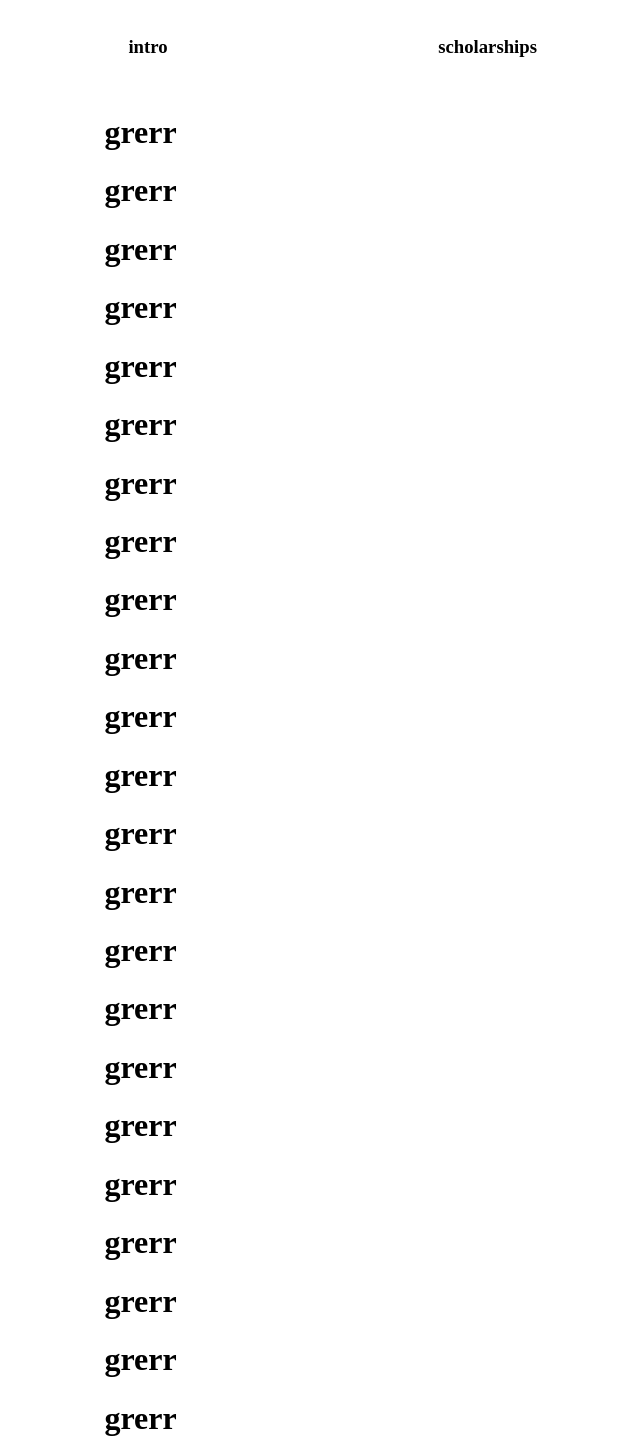
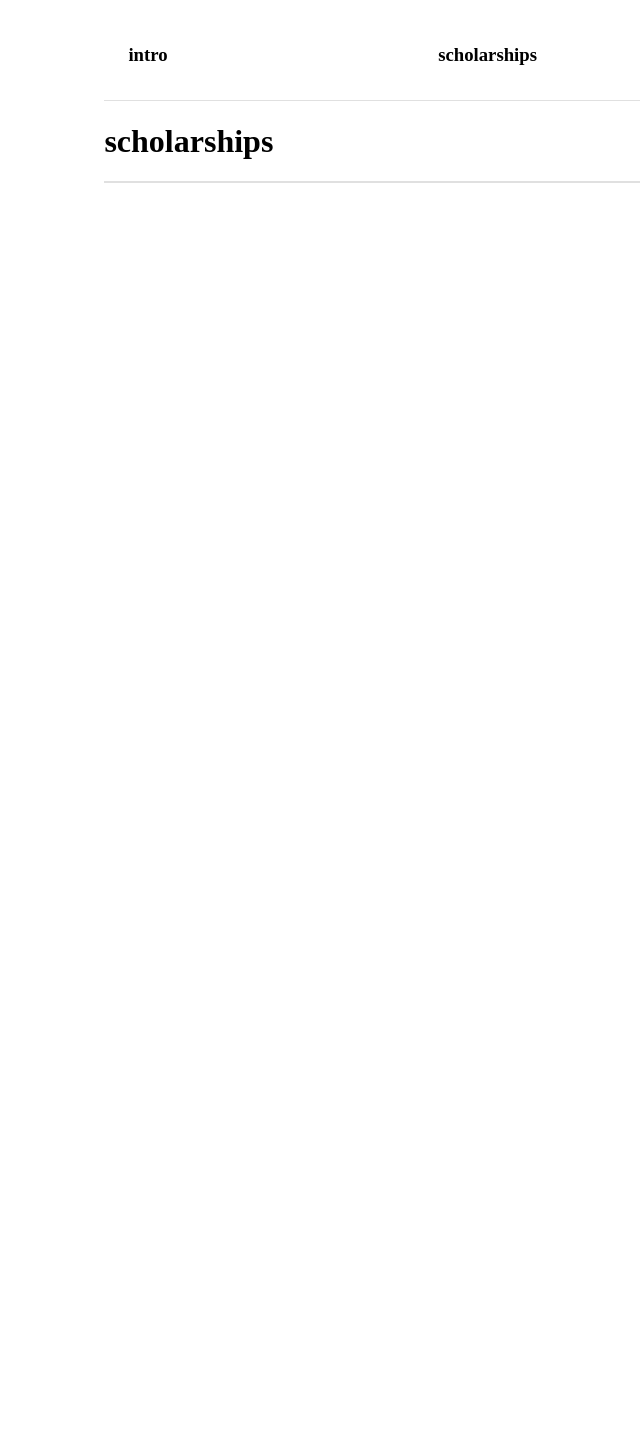
Before and after one commit to lognorman20/website-template, a React (Create React App) app: page / in a window 1280 px wide. Shown: the part 264-1710 px from the top of the page, without its empty margins (188-828 px from the left). After the commit the page ends 800 px from the top, so only its background shows below. Built offline with nearby package versions, Linux system fonts and the light colour scheme.

Commit message:
working table of contents button, template this right here my boy

```diff
--- a/package.json
+++ b/package.json
@@ -5,12 +5,14 @@
   "dependencies": {
     "@emotion/react": "^11.11.1",
     "@emotion/styled": "^11.11.0",
+    "@mui/icons-material": "^5.14.1",
     "@mui/material": "^5.14.1",
     "@testing-library/jest-dom": "^5.17.0",
     "@testing-library/react": "^13.4.0",
     "@testing-library/user-event": "^13.5.0",
     "react": "^18.2.0",
     "react-dom": "^18.2.0",
+    "react-icons": "^4.10.1",
     "react-scripts": "5.0.1",
     "react-scroll": "^1.8.9",
     "web-vitals": "^2.1.4"
--- a/src/App.js
+++ b/src/App.js
@@ -1,16 +1,29 @@
 import { Header } from "./components/Header";
-import { Intro } from "./components/Intro";
-import { Scholarships } from "./components/Scholarships";
+import { Intro } from "./components/sections/Intro";
+import { Scholarships } from "./components/sections/Scholarships";
 import { Divider, ThemeProvider } from '@mui/material';
 import customTheme from './customTheme';
+import TableOfContentsButton from './components/TableOfContentsButton/TableOfContentsButton';
 
 function App() {
   return (
       <ThemeProvider theme={customTheme}>
+          {/* top of page */}
           <Header />
           <Divider />
+
+          {/* actually sections within the page */}
           <Intro />
+          <Divider />
+
           <Scholarships />
+          <Divider />
+
+          {/* button to quickly jump around the page */}
+          <TableOfContentsButton />
+
+          {/* footer of the page */}
+          <Divider />
       </ThemeProvider>
   );
 }
--- a/src/components/Header.jsx
+++ b/src/components/Header.jsx
@@ -15,7 +15,7 @@ export function Header() {
                 </Typography>
             </Box>
             {/* written by me */}
-            <Typography align="center" variant="body1">
+            <Typography align="center" variant="h6">
                 written by{' '}
                 <Link href="https://lognorman.medium.com/" target="_blank" rel="noopener">
                     logan norman
--- /dev/null
+++ b/src/components/TableOfContentsButton/TableOfContentsButton.css
@@ -0,0 +1,14 @@
+.button-container {
+  position: fixed;
+  bottom: 20px;
+  left: 20px;
+}
+
+.toc-list {
+  position: fixed;
+  bottom: 60px; /* Adjust the bottom value to reduce the space */
+  left: 5px; /* Adjust the right value as needed */
+  background-color: #fff;
+  padding: 3px;
+  max-width: 200px;
+}
--- /dev/null
+++ b/src/components/TableOfContentsButton/TableOfContentsButton.jsx
@@ -0,0 +1,90 @@
+import React, { useState, useEffect } from 'react';
+import { createTheme, ThemeProvider } from '@mui/material/styles';
+import Button from '@mui/material/Button';
+import DehazeIcon from '@mui/icons-material/Dehaze';
+import List from '@mui/material/List';
+import ListItemButton from '@mui/material/ListItemButton';
+import './TableOfContentsButton.css';
+
+const theme = createTheme({
+  palette: {
+    primary: {
+      main: '#fff', // White
+    },
+    secondary: {
+      main: '#424242', // Grey
+    },
+  },
+  components: {
+    MuiButton: {
+      styleOverrides: {
+        root: {
+          boxShadow: 'none', // Remove the box-shadow
+          '&:hover': {
+            boxShadow: 'none', // Remove the box-shadow on hover
+          },
+          '&:focus': {
+            boxShadow: 'none', // Remove the box-shadow on focus
+          },
+        },
+      },
+    },
+  },
+});
+
+const TableOfContentsButton = () => {
+  const [isVisible, setIsVisible] = useState(true);
+  const [isClicked, setIsClicked] = useState(false);
+
+  useEffect(() => {
+    const handleScroll = () => {
+      // You can adjust the offset (e.g., 100) based on your needs
+      setIsVisible(window.pageYOffset < 100);
+    };
+
+    window.addEventListener('scroll', handleScroll);
+    return () => {
+      window.removeEventListener('scroll', handleScroll);
+    };
+  }, []);
+
+  const handleButtonClick = () => {
+    setIsClicked((prevIsClicked) => !prevIsClicked);
+  };
+
+  const handleSectionClick = (sectionId) => () => {
+    const sectionElement = document.getElementById(sectionId);
+    if (sectionElement) {
+      sectionElement.scrollIntoView({ behavior: 'smooth' });
+    }
+  };
+
+  return !isVisible ? (
+    <div className="button-container">
+      <ThemeProvider theme={theme}>
+        <Button
+          variant="contained"
+          color="primary"
+          disableRipple
+          onClick={handleButtonClick}
+        >
+          <DehazeIcon />
+        </Button>
+      </ThemeProvider>
+      {isClicked && (
+        <div className="toc-list">
+          <List component="nav" aria-label="table of contents">
+            <ListItemButton onClick={handleSectionClick('intro')}>
+              top
+            </ListItemButton>
+            <ListItemButton onClick={handleSectionClick('scholarships')}>
+              scholarships
+            </ListItemButton>
+          </List>
+        </div>
+      )}
+    </div>
+  ) : null;
+};
+
+export default TableOfContentsButton;
--- a/src/components/Intro.jsx
+++ b/src/components/sections/Intro.jsx
@@ -1,5 +1,5 @@
 import { Box, Typography } from "@mui/material";
-import { Nav } from "./Nav";
+import { Nav } from "../Nav";
 
 export function Intro() {
     return (
@@ -16,30 +16,6 @@ export function Intro() {
                 </Typography>
             </Box>
             <Nav />
-
-            <h1>grerr</h1>
-            <h1>grerr</h1>
-            <h1>grerr</h1>
-            <h1>grerr</h1>
-            <h1>grerr</h1>
-            <h1>grerr</h1>
-            <h1>grerr</h1>
-            <h1>grerr</h1>
-            <h1>grerr</h1>
-            <h1>grerr</h1>
-            <h1>grerr</h1>
-            <h1>grerr</h1>
-            <h1>grerr</h1>
-            <h1>grerr</h1>
-            <h1>grerr</h1>
-            <h1>grerr</h1>
-            <h1>grerr</h1>
-            <h1>grerr</h1>
-            <h1>grerr</h1>
-            <h1>grerr</h1>
-            <h1>grerr</h1>
-            <h1>grerr</h1>
-            <h1>grerr</h1>
         </div>
     );
 }
--- a/src/components/Scholarships.jsx
+++ b/src/components/sections/Scholarships.jsx
@@ -1,7 +1,7 @@
 export function Scholarships() {
     return (
         <div id="scholarships">
-            <h1>aint not way boa</h1>
+            <h1>scholarships</h1>
         </div>
     );
 }
```
Also changed, not shown: src/setupTests.js (deleted, +0 -5 lines), 1 other file (tests, documents, lock files or other folders).
